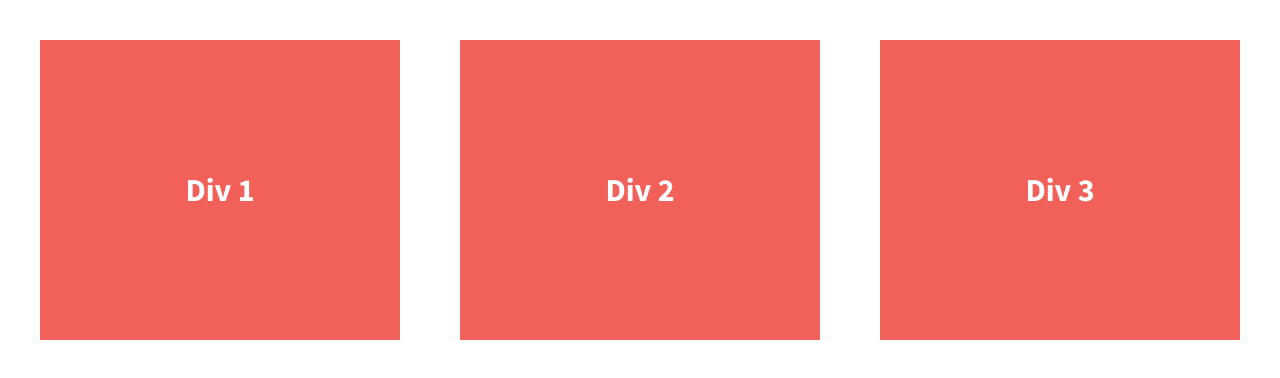
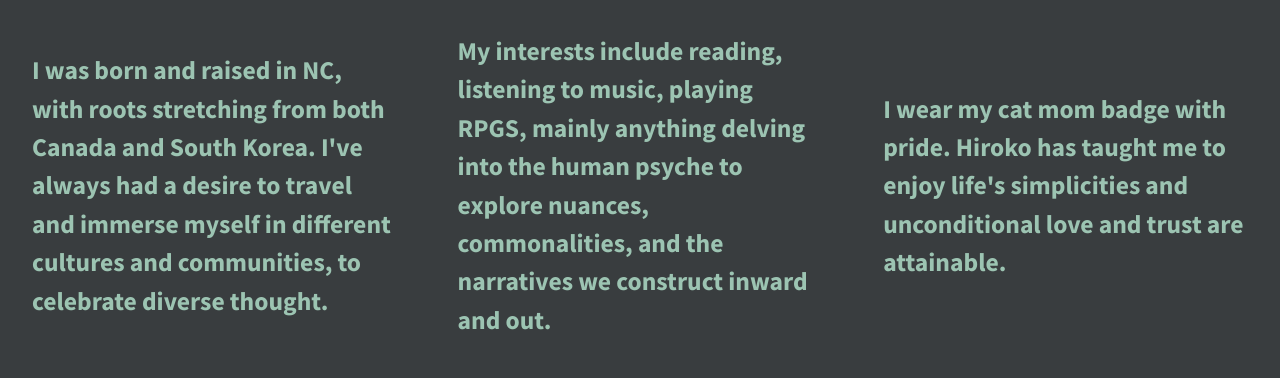
Before and after one commit to saraxcoding/center-divs-with-flexbox, a plain HTML site: page index.html in a window 1280 px wide. Drawn offline with nearby package versions, Linux system fonts and the light colour scheme.

Commit message:
Initial commit

```diff
--- a/css/main.css
+++ b/css/main.css
@@ -97,34 +97,36 @@ textarea {
 
 
 html {
-  background-color: #fff;
+  background-color: #393d3f;
   height: 100%;
+  width: 100%;
 }
 
 body {
   font-family: 'Source Sans Pro', sans-serif;
+  font-weight: 700;
   padding: 2em;
-  font-size: 1.25em;
   height: 100%;
 }
 
 .wrapper {
   /*add display:flex and set justify-content to space-between*/
   display: flex;
-  font-weight: 700;
+  flex-flow: row wrap;
   justify-content: space-between;
+  align-items: center;
 }
 
 .div-1, .div-2, .div-3 {
   /*give the divs a width of 30%, add display:flex, set justify-content and align-items to center*/
-  color: #fff;
+  color:#9cc4b2;
   display: flex;
   justify-content: center;
   align-items: center;
   line-height: 1.5em;
   font-size: 1.6em;
-  background-color: #f16059;
-  height: 300px;
+  background-color: #393d3f;
+  height: auto;
   width: 30%;
 }
 
--- a/index.html
+++ b/index.html
@@ -3,7 +3,7 @@
     <head>
         <meta charset="utf-8">
         <meta http-equiv="x-ua-compatible" content="ie=edge">
-        <title>Make me into a grid!</title>
+        <title>About Me!</title>
         <meta name="description" content="">
         <meta name="viewport" content="width=device-width, initial-scale=1">
 
@@ -23,13 +23,13 @@
 
         <section class="wrapper">
             <div class="div-1">
-                Div 1
+                I was born and raised in NC, with roots stretching from both Canada and South Korea. I've always had a desire to travel and immerse myself in different cultures and communities, to celebrate diverse thought.
             </div>
             <div class="div-2">
-                Div 2
+                My interests include reading, listening to music, playing RPGS, mainly anything delving into the human psyche to explore nuances, commonalities, and the narratives we construct inward and out.
             </div>
             <div class="div-3">
-                Div 3
+                I wear my cat mom badge with pride. Hiroko has taught me to enjoy life's simplicities and unconditional love and trust are attainable.
             </div>
         </section>
 
```
Also changed, not shown: 1 other file.
